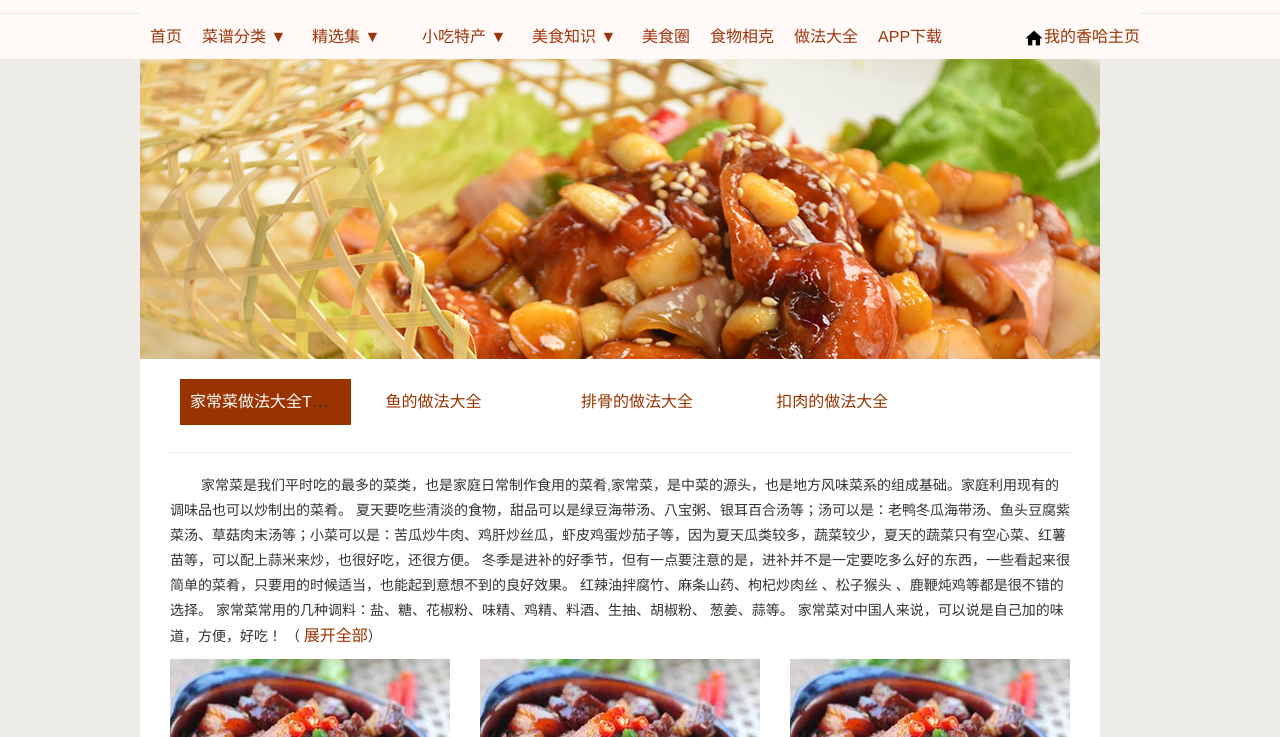
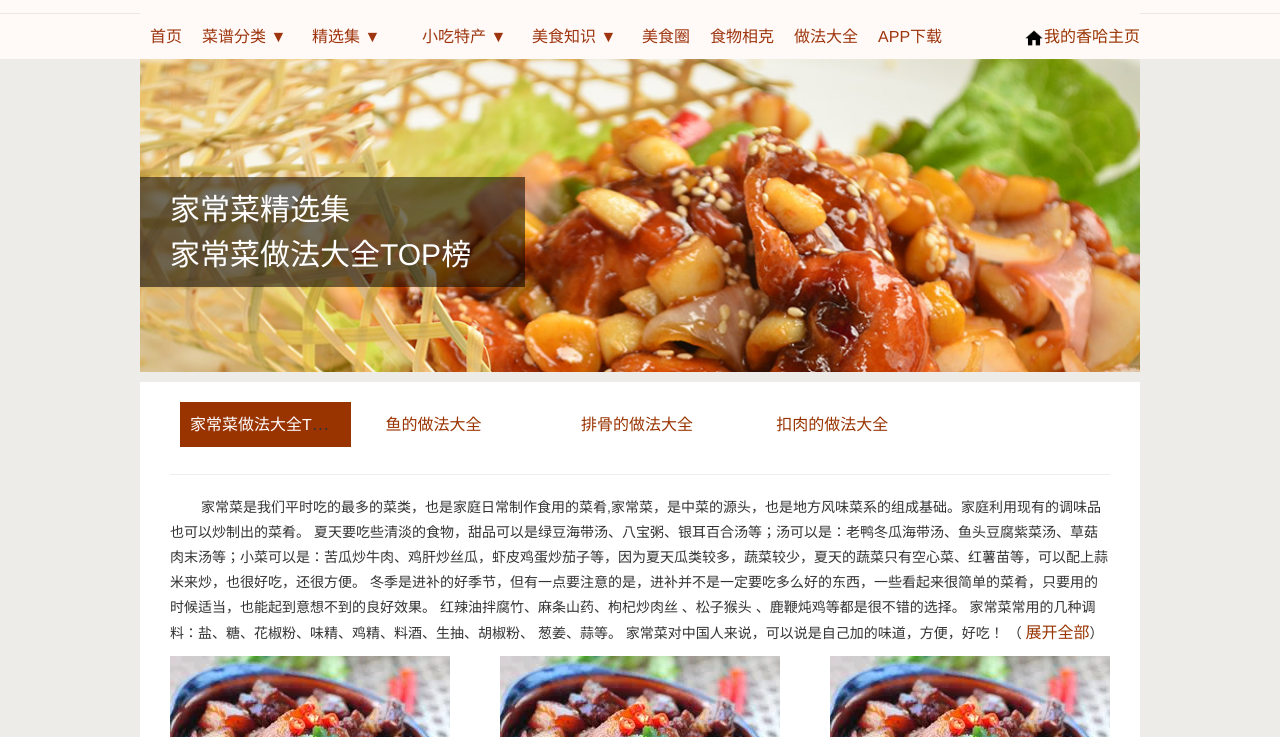
Before and after one commit to Manon-new/xiangha, a plain HTML site: page carefully-chosen.html in a window 1280 px wide. Shown: the part 63-800 px from the top of the page. Drawn offline with Linux system fonts and the light colour scheme.

Commit message:
831十二点

```diff
--- a/carefully-chosen.html
+++ b/carefully-chosen.html
@@ -26,11 +26,15 @@
 			width: 1000px;
 			margin:auto;
 		}
-		.chosen head{
+		.chosen .head{
 			padding: 0;
 		}
+		.chosen .head img{
+			width: 1000px;
+			margin-bottom: 10px;
+		}
 		.section_body{
-			width: 960px;
+			width: 1000px;
 			background-color: #fff;
 			box-sizing: border-box;
 			padding:0 30px 30px 30px;
@@ -89,6 +93,19 @@
 		}
 		.flex_div span{
 			color:red;
+		}
+		.posiAbo{
+			width:385px;
+			color:white;
+			height:110px;
+			background-color: #0008;
+			padding:10px 50px 10px 30px;
+			position:absolute;
+			top:240px;
+		}
+		.posiAbo span{
+			font-size:30px;
+			line-height: 45px;
 		}
 	</style>
 </head>
@@ -349,6 +366,10 @@
 		<div class="head">
 			<img src="./img/221.jpg" alt="">
 		</div>
+		<div class="posiAbo" style="">
+			<span>家常菜精选集</span><br>
+			<span>家常菜做法大全TOP榜</span>
+		</div>
 		<div class="section_body">
 			<div class="row1">
 				<ul class="toplist">
```
